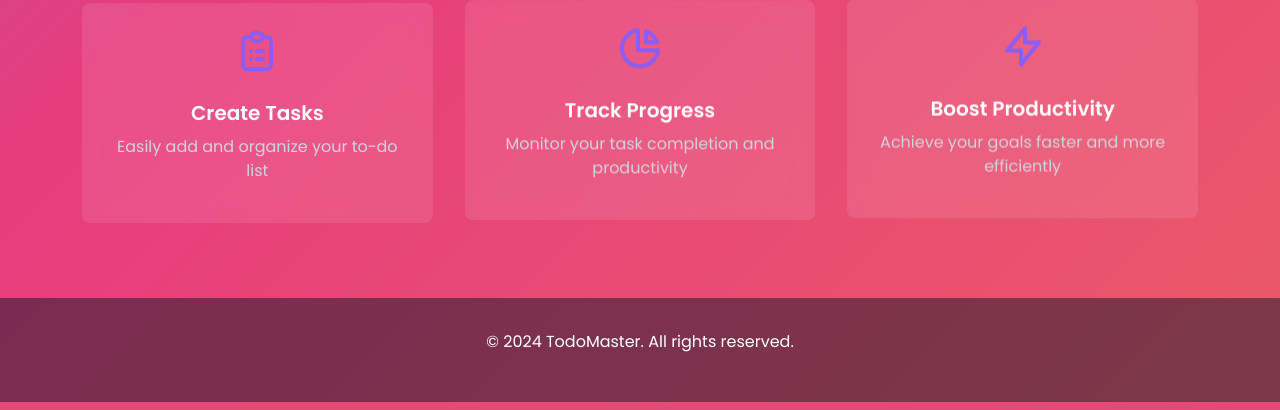
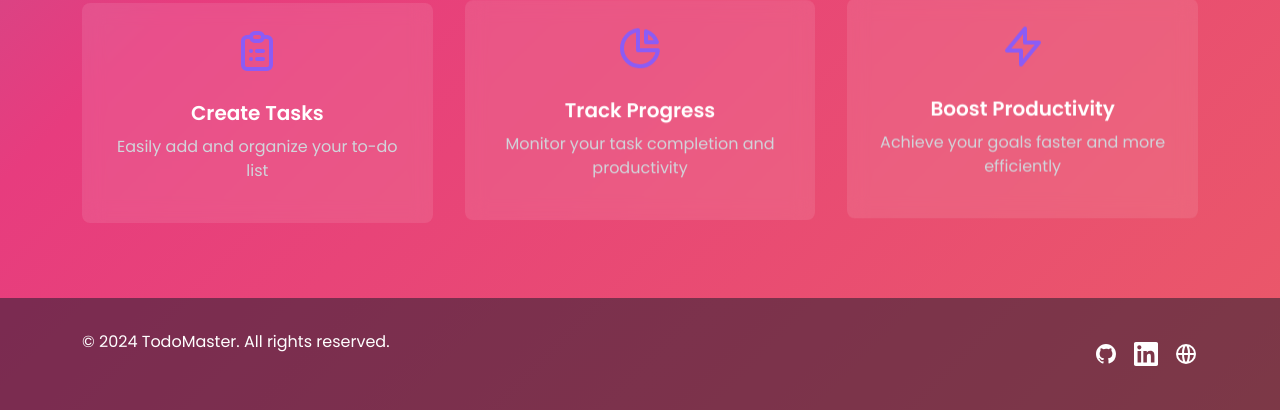
Before and after one commit to SulemanAwais/django-CRUD, a Django app: page /landing_page/ in a window 1280 px wide. Shown: the part 614-1024 px from the top of the page. Run offline with Django 5.2, Linux system fonts and the light colour scheme; a user stored in the database is signed in; data comes from the database, SQL or seed files in the repository.

Commit message:
Update index.html

```diff
--- a/playground/templates/landing_page/index.html
+++ b/playground/templates/landing_page/index.html
@@ -66,7 +66,7 @@
 <body class="animated-bg text-white">
 <header class="py-6 bg-opacity-50 bg-gray-900">
         <nav class="container mx-auto px-6 flex justify-between items-center">
-            <a href="#" class="text-3xl font-bold text-white no-underline">TodoMaster</a>
+            <a href="{% url 'landing_page' %}" class="text-3xl font-bold text-white no-underline">TodoMaster</a>
             <div class="flex items-center">
                 <a href="{% url 'create_task' %}" class="px-4 py-2 rounded-md bg-purple-600 hover:bg-purple-700 transition duration-300 text-white no-underline mr-4">Create Task</a>
 
@@ -142,8 +142,27 @@
 </main>
 
 <footer class="bg-gray-900 bg-opacity-50 py-8 mt-12">
-        <div class="container mx-auto px-6 text-center">
-            <p>&copy; 2024 TodoMaster. All rights reserved.</p>
+    <div class="container mx-auto px-6">
+        <div class="flex flex-col md:flex-row justify-between items-center">
+            <p class="text-white mb-4 md:mb-0">&copy; 2024 TodoMaster. All rights reserved.</p>
+            <div class="flex space-x-4">
+                <a href="https://github.com/SulemanAwais" target="_blank" rel="noopener noreferrer" class="text-white hover:text-purple-400 transition-colors duration-300">
+                    <svg class="w-6 h-6" fill="currentColor" viewBox="0 0 24 24" aria-hidden="true">
+                        <path fill-rule="evenodd" d="M12 2C6.477 2 2 6.484 2 12.017c0 4.425 2.865 8.18 6.839 9.504.5.092.682-.217.682-.483 0-.237-.008-.868-.013-1.703-2.782.605-3.369-1.343-3.369-1.343-.454-1.158-1.11-1.466-1.11-1.466-.908-.62.069-.608.069-.608 1.003.07 1.531 1.032 1.531 1.032.892 1.53 2.341 1.088 2.91.832.092-.647.35-1.088.636-1.338-2.22-.253-4.555-1.113-4.555-4.951 0-1.093.39-1.988 1.029-2.688-.103-.253-.446-1.272.098-2.65 0 0 .84-.27 2.75 1.026A9.564 9.564 0 0112 6.844c.85.004 1.705.115 2.504.337 1.909-1.296 2.747-1.027 2.747-1.027.546 1.379.202 2.398.1 2.651.64.7 1.028 1.595 1.028 2.688 0 3.848-2.339 4.695-4.566 4.943.359.309.678.92.678 1.855 0 1.338-.012 2.419-.012 2.747 0 .268.18.58.688.482A10.019 10.019 0 0022 12.017C22 6.484 17.522 2 12 2z" clip-rule="evenodd" />
+                    </svg>
+                </a>
+                <a href="https://linkedin.com/in/sulemanawais" target="_blank" rel="noopener noreferrer" class="text-white hover:text-purple-400 transition-colors duration-300">
+                    <svg class="w-6 h-6" fill="currentColor" viewBox="0 0 24 24" aria-hidden="true">
+                        <path fill-rule="evenodd" d="M20.447 20.452h-3.554v-5.569c0-1.328-.027-3.037-1.852-3.037-1.853 0-2.136 1.445-2.136 2.939v5.667H9.351V9h3.414v1.561h.046c.477-.9 1.637-1.85 3.37-1.85 3.601 0 4.267 2.37 4.267 5.455v6.286zM5.337 7.433c-1.144 0-2.063-.926-2.063-2.065 0-1.138.92-2.063 2.063-2.063 1.14 0 2.064.925 2.064 2.063 0 1.139-.925 2.065-2.064 2.065zm1.782 13.019H3.555V9h3.564v11.452zM22.225 0H1.771C.792 0 0 .774 0 1.729v20.542C0 23.227.792 24 1.771 24h20.451C23.2 24 24 23.227 24 22.271V1.729C24 .774 23.2 0 22.222 0h.003z" clip-rule="evenodd" />
+                    </svg>
+                </a>
+                <a href="https://sulemanawais0.pythonanywhere.com" target="_blank" rel="noopener noreferrer" class="text-white hover:text-purple-400 transition-colors duration-300">
+                    <svg class="w-6 h-6" fill="none" stroke="currentColor" viewBox="0 0 24 24" xmlns="http://www.w3.org/2000/svg">
+                        <path stroke-linecap="round" stroke-linejoin="round" stroke-width="2" d="M21 12a9 9 0 01-9 9m9-9a9 9 0 00-9-9m9 9H3m9 9a9 9 0 01-9-9m9 9c1.657 0 3-4.03 3-9s-1.343-9-3-9m0 18c-1.657 0-3-4.03-3-9s1.343-9 3-9m-9 9a9 9 0 019-9"></path>
+                    </svg>
+                </a>
+            </div>
+        </div>
     </div>
 </footer>
 <!-- Add this HTML at the end of your body tag -->
```
Lines whose indentation alone changed are shown as unchanged.
